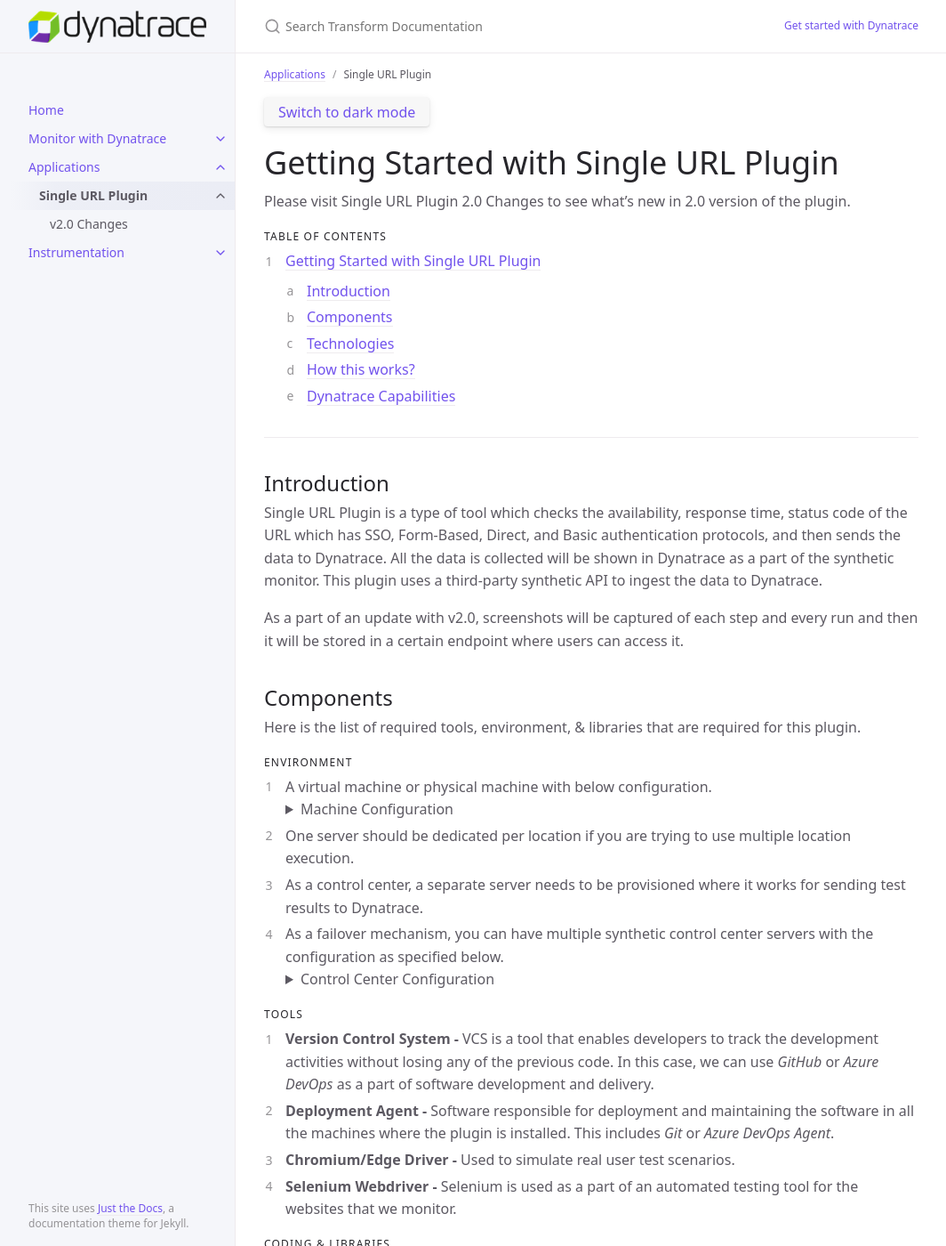
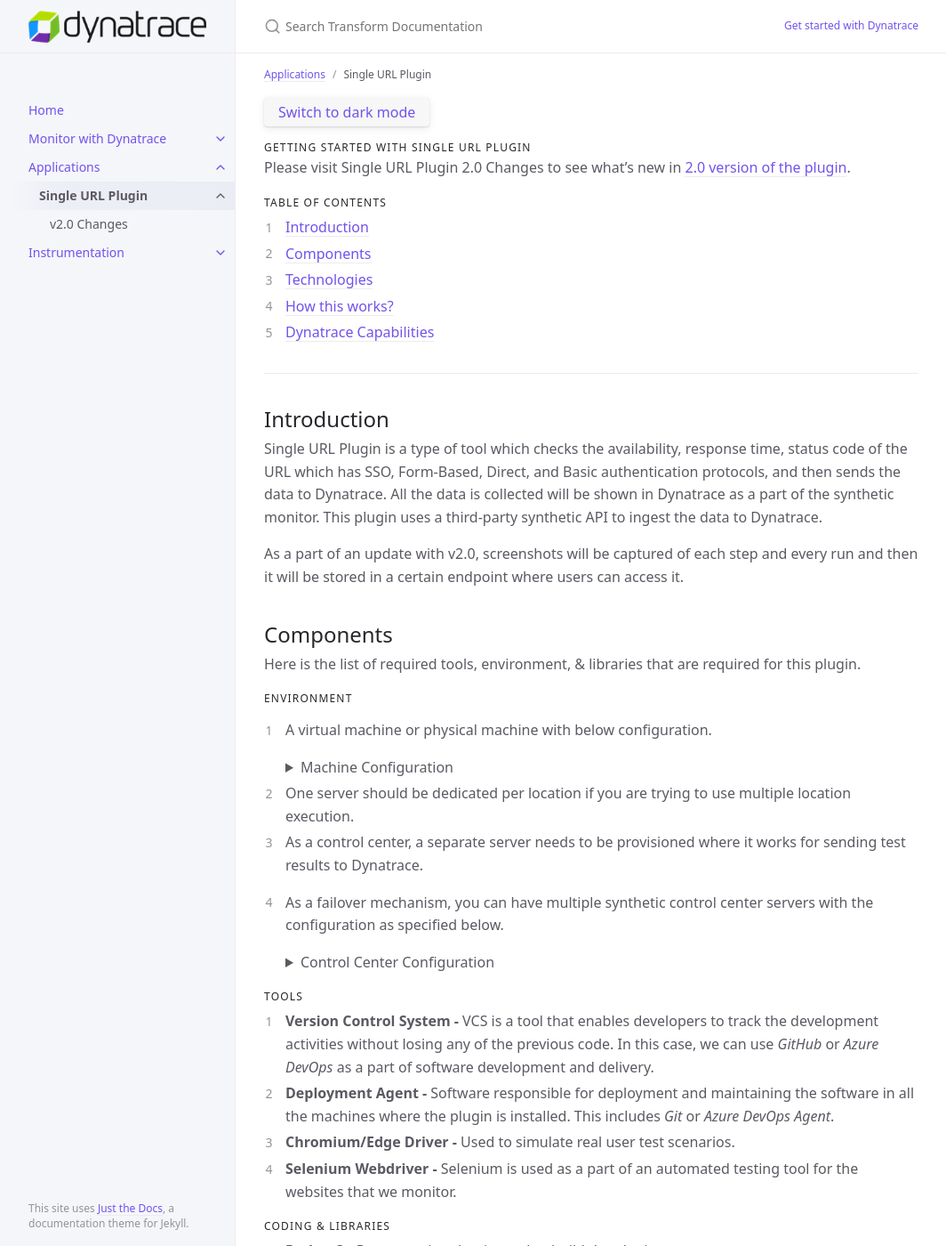
Before and after one commit to Dynatrace-India/docs, a Jekyll site: the page built from docs/apps/sup.md, in a window 1280 px wide and 1400 px high. Shown: the whole window at 89% size, without its empty margins (107-1171 px from the left). Built offline with Jekyll 4.4.1, drawn with Linux system fonts in a browser that asks for light colours.

Commit message:
Alignment fixes

```diff
--- a/docs/apps/sup.md
+++ b/docs/apps/sup.md
@@ -23,7 +23,8 @@
 </script>
 
 # Getting Started with Single URL Plugin
-Please visit Single URL Plugin 2.0 Changes to see what's new in 2.0 version of the plugin.
+{: .no_toc .text-delta }
+Please visit Single URL Plugin 2.0 Changes to see what's new in [2.0 version of the plugin](https://dt-transform.com/docs/apps/single_url_plugin/v2).
 
 ## Table of contents
 {: .no_toc .text-delta }
@@ -44,24 +45,25 @@
 ### Environment
 {: .no_toc .text-delta }
 1. A virtual machine or physical machine with below configuration.
+
     <details>
       <summary>Machine Configuration</summary>
 
-      #### Configuration
-      {: .no_toc .text-delta }
+      **Configuration**
       - Windows Server 2016/2019 or Windows 7/8.1/10
       - 4 vCPUs
       - 8 GB RAM
       - Minimum 100 GB disk space in OS Partition
     </details>
+
 2. One server should be dedicated per location if you are trying to use multiple location execution.
 3. As a control center, a separate server needs to be provisioned where it works for sending test results to Dynatrace.
 4. As a failover mechanism, you can have multiple synthetic control center servers with the configuration as specified below.
+
     <details>
       <summary>Control Center Configuration</summary>
 
-      #### Configuration
-      {: .no_toc .text-delta }
+      **Configuration**
       - Windows Server 2016/2019 or Windows 7/8.1/10
       - 8 vCPUs
       - 16 GB RAM
@@ -120,8 +122,12 @@
     ![](../../assets/images/sup/Synthetic_Controller.png)
 7. Finally, stored screenshots and the data that is sent to Dynatrace can be viewed in the web app and Dynatrace portal respectively.
 
+---
+
 ## Dynatrace Capabilities
 Once data is sent to Dynatarce, you can do multiple things with that like,
 - Creating dashboards
 - This plugin will inject more metrics data than it shows in the UI. You can always use those metrics to plot in the dashboard or use it for your reporting purposes.
 - Setting up alerts (custom events for alerting)
+
+---
```
